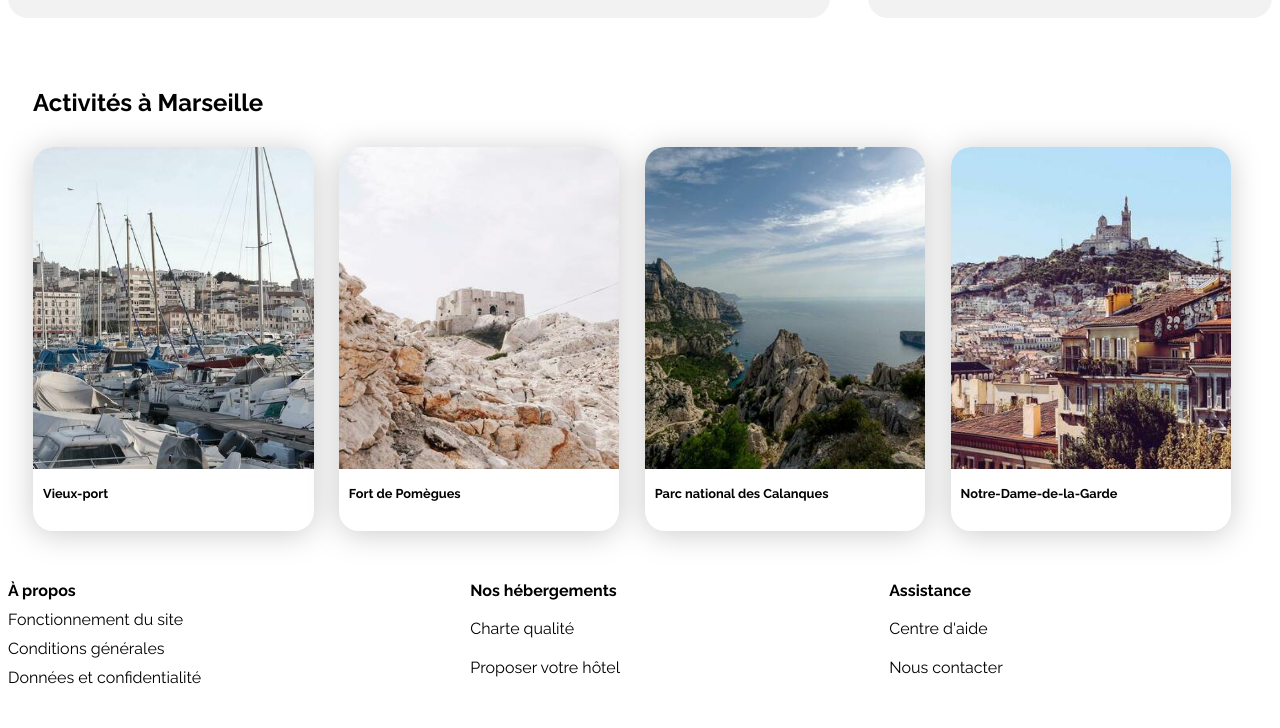
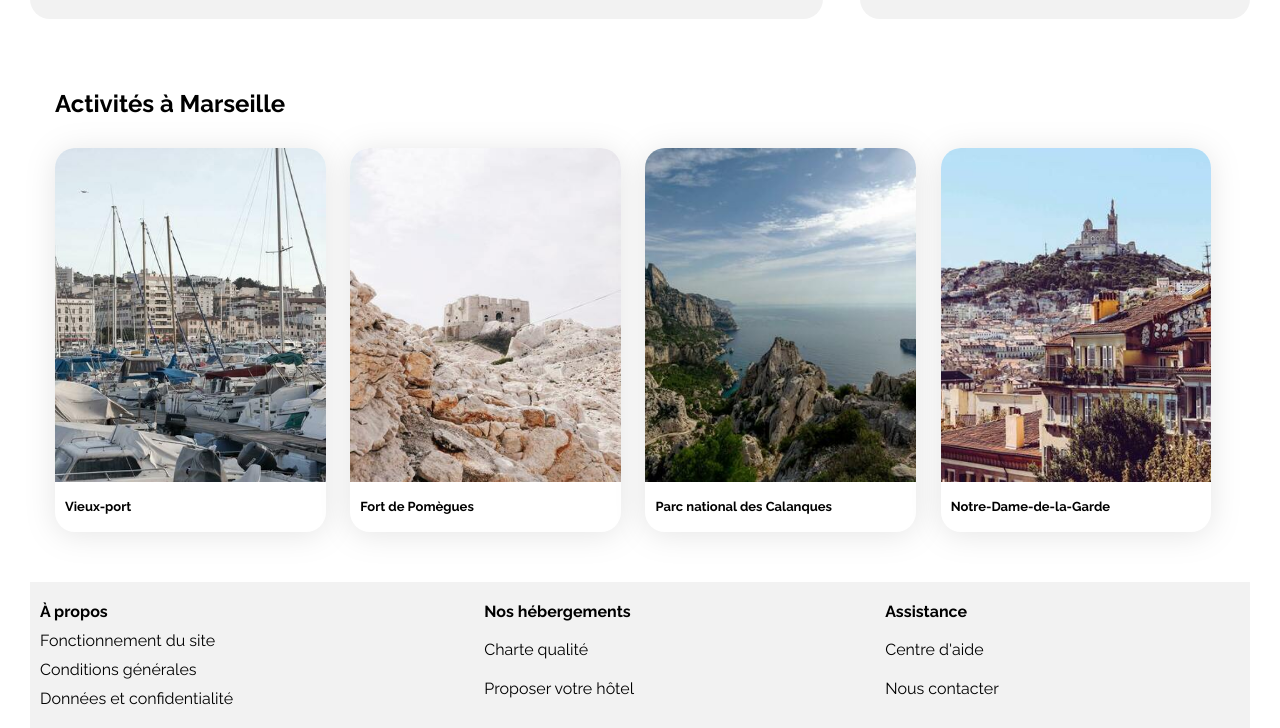
Before and after one commit to mbao91/Projet-3, a plain HTML site: page index.html in a window 1280 px wide. Shown: the part 992-1720 px from the top of the page. Before the commit the page ends 1687 px from the top, so only its background shows below. Drawn offline with nearby package versions, Linux system fonts and the light colour scheme.

Commit message:
Projet-3 final version

```diff
--- a/css/style.css
+++ b/css/style.css
@@ -17,7 +17,7 @@
     body {
         display: flex;
         justify-content: center;
-        margin-top: 10px;
+        margin: 10px 30px 0;
     }
 
     .main-container {
@@ -41,7 +41,7 @@
         background-color: white;
         border-radius: 20px;
         padding: 5px;
-        filter: drop-shadow(0px 3px 15px rgba(0, 0, 0, 0.2));
+        filter: drop-shadow(0px 3px 15px rgba(0, 0, 0, 0.1));
     }
 
     .card img {
@@ -392,14 +392,14 @@
 
     #activites img {
         width: 100%;
-        height: 84%;
+        height: 87%;
         object-fit: cover;
         border-top-left-radius: 20px;
         border-top-right-radius: 20px;
     }
 
     #activites h3 {
-        font-size: 1vw;
+        font-size: 13px;
         display: flex;
         align-items: center;
         padding-bottom: -3px;
@@ -411,16 +411,23 @@
 
     /****** Pied de page ***********/
     .end {
+        padding-top: 20px;
         margin-top: 20px;
         width: 100%;
         display: grid;
         grid-template-columns: auto auto auto;
+        background-color: var(--main-bg-color);
 
     }
 
     .end > div {
         display: grid;
         row-gap: 10px;
+        padding-bottom: 20px;
+    }
+
+    .end1 {
+        padding-left: 10px;
     }
     }
     /* Le code ci-dessous correspond à la version responsive uniquement */
@@ -473,7 +480,7 @@
         .ac2, .ac3, .ac4, .ac5 {
             width: 20%;
             height: 17em;
-            margin-right: 25px;
+            margin-right: 22px;
         }
 
         #activites img {
@@ -488,10 +495,11 @@
     /* Small devices (phones, less than 768px) */
     @media (max-width: 767.98px) and (min-width: 320px) {
     body {
-        margin-top: 0;
+        margin: 0;
     }
     .main-container {
         padding-top: 30px;
+
     }
 
     /****** En-tête ***********/
@@ -698,7 +706,6 @@
     /****** Pied de page ***********/
     .end {
         grid-template-columns: auto;
-        background-color: var(--main-bg-color);
         padding-top: 20px;
     }
 
@@ -710,4 +717,8 @@
         width: fit-content;
         font-size: smaller;
     }
+
+    .end1 {
+        padding-left: 0;
     }
+    }
```
